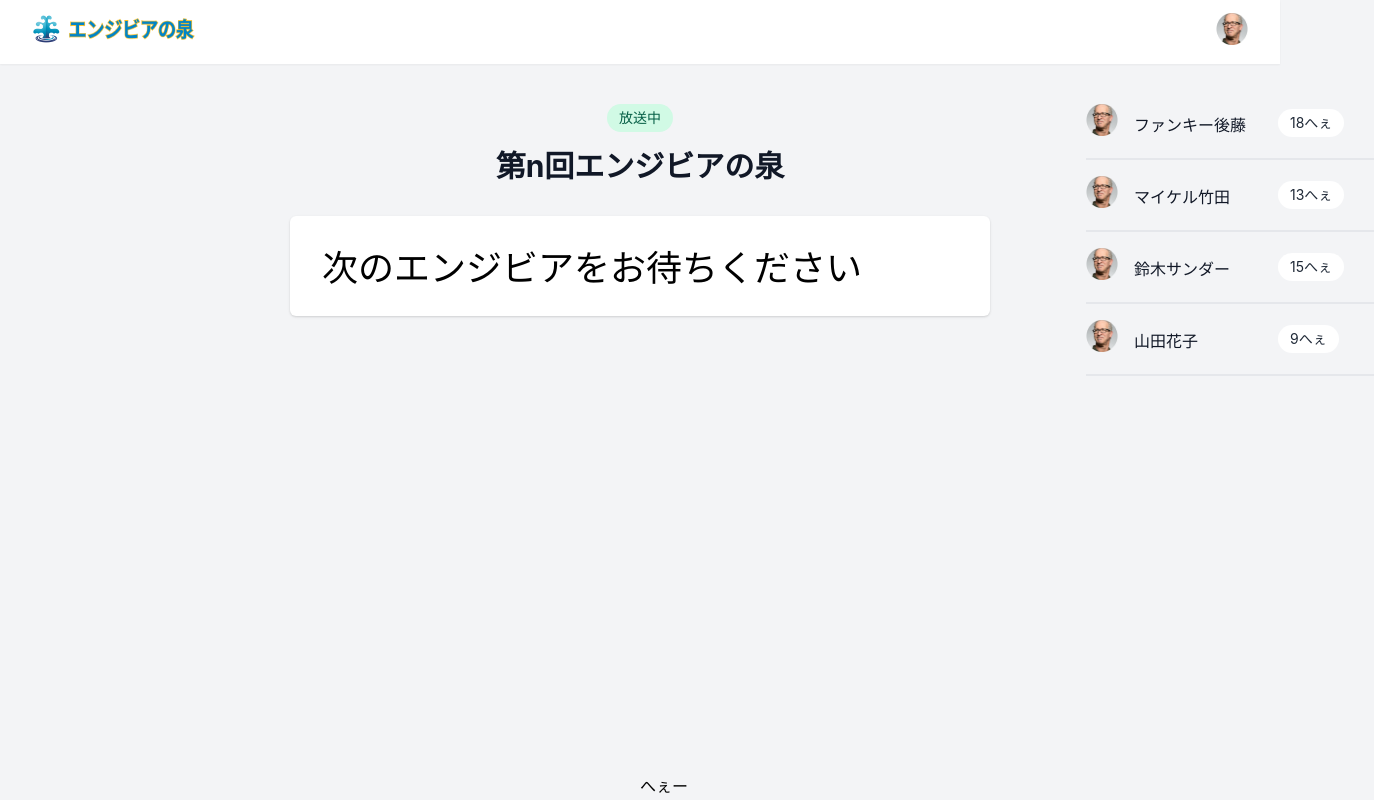
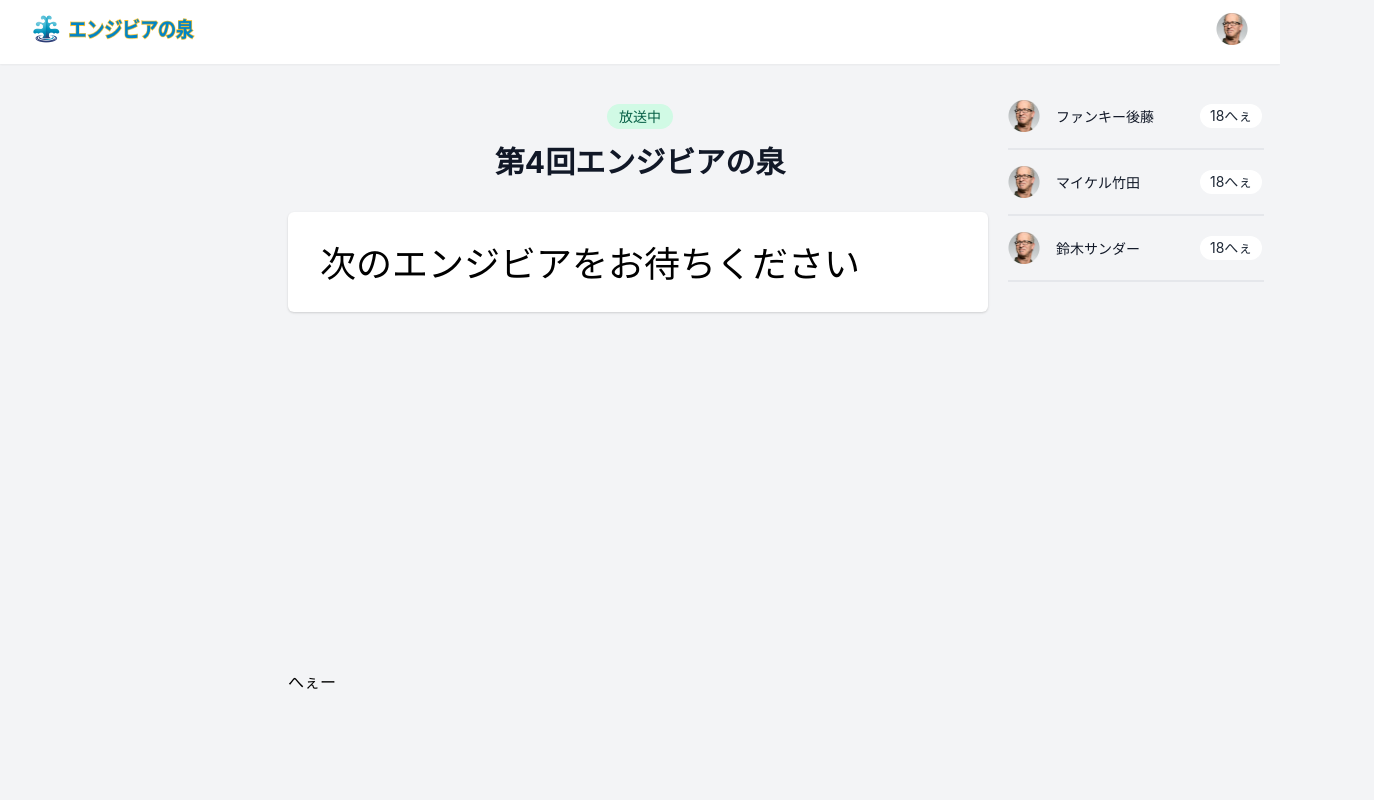
Before and after one commit to Qin-Eva/pj_engivia, a Next.js app: page /posts/show/1 in a window 1280 px wide. Shown: the whole page, 1374 px wide, since content can reach past the window. Built offline with nearby package versions, Linux system fonts and the light colour scheme.

Commit message:
待機ページリファクタリング

```diff
--- a/src/components/StandBy.tsx
+++ /dev/null
@@ -1,92 +0,0 @@
-import React, { VFC } from 'react'
-import Image from 'next/image'
-
-export const StandBy: VFC = () => {
-  return (
-    <div className="flex justify-center w-full">
-      <div className="ml-[384px] relative">
-        {/* TODO: /h1までを#27で作成するコンポーネントに置き換え */}
-        <div className="text-center">
-          <p className="inline-block bg-green-100 text-green-800 px-3 py-1 rounded-full text-sm">
-            放送中
-          </p>
-        </div>
-        <h1 className="text-gray-900 font-bold text-3xl mt-4 text-center">
-          第n回エンジビアの泉
-        </h1>
-        <div className="mt-8 bg-white rounded-md shadow inline-block w-[700px] h-[100px]">
-          <p className="m-8 text-4xl w-[640px] h-[40px]">
-            次のエンジビアをお待ちください
-          </p>
-        </div>
-        {/* TODO: へぇボタンを表示 */}
-        <div className="absolute top-[670px] left-[350px]">へぇー</div>
-      </div>
-      {/* TODO: ここから下、ユーザデータ取得しmapで表示 */}
-      <div>
-        <div className="flex items-center w-72 ml-24 border-b-2 pb-4 mb-4">
-          <div>
-            <Image
-              src="/Avatar.png"
-              alt="ユーザー写真"
-              width="32"
-              height="32px"
-            />
-          </div>
-          <div className="text-gray-900 ml-4 h-[20px] w-[128px]">
-            ファンキー後藤
-          </div>
-          <p className="inline-block bg-white text-gray-800 ml-4 px-3 py-1 rounded-full text-sm">
-            18へぇ
-          </p>
-        </div>
-        <div className="flex items-center w-72 ml-24 border-b-2 pb-4 mb-4">
-          <div>
-            <Image
-              src="/Avatar.png"
-              alt="ユーザー写真"
-              width="32"
-              height="32px"
-            />
-          </div>
-          <div className="text-gray-900 ml-4 h-[20px] w-[128px]">
-            マイケル竹田
-          </div>
-          <p className="inline-block bg-white text-gray-800 ml-4 px-3 py-1 rounded-full text-sm">
-            13へぇ
-          </p>
-        </div>
-        <div className="flex items-center w-72 ml-24 border-b-2 pb-4 mb-4">
-          <div>
-            <Image
-              src="/Avatar.png"
-              alt="ユーザー写真"
-              width="32"
-              height="32px"
-            />
-          </div>
-          <div className="text-gray-900 ml-4 h-[20px] w-[128px]">
-            鈴木サンダー
-          </div>
-          <p className="inline-block bg-white text-gray-800 ml-4 px-3 py-1 rounded-full text-sm">
-            15へぇ
-          </p>
-        </div>
-        <div className="flex items-center w-72 ml-24 border-b-2 pb-4 mb-4">
-          <div>
-            <Image
-              src="/Avatar.png"
-              alt="ユーザー写真"
-              width="32"
-              height="32px"
-            />
-          </div>
-          <div className="text-gray-900 ml-4 h-[20px] w-[128px]">山田花子</div>
-          <p className="inline-block bg-white text-gray-800 ml-4 px-3 py-1 rounded-full text-sm">
-            9へぇ
-          </p>
-        </div>
-      </div>
-    </div>
-  )
-}
--- /dev/null
+++ b/src/components/UserCard.tsx
@@ -0,0 +1,30 @@
+import { VFC } from 'react'
+import Image from 'next/image'
+
+export type TUserCard = {
+  username: string;
+  img: string;
+  hee: number;
+}
+
+export const UserCard: VFC<TUserCard> = (props) => {
+  const { username, img, hee } = props
+  return (
+    <div className="flex items-center w-[256px] border-b-2 pb-[16px] mb-4">
+      <figure className='w-[32px] h-[32px]'>
+        <Image
+          src={img}
+          alt="ユーザー写真"
+          width='32px'
+          height='32px'
+        />
+      </figure>
+      <div className="text-gray-900 ml-4 w-[128px] text-[14px]">
+        { username }
+      </div>
+      <p className="inline-block bg-white text-gray-800 ml-4 px-[10px] py-[2px] rounded-full text-sm text-[14px]">
+        { hee }へぇ
+      </p>
+    </div>
+  )
+}
--- a/src/pages/posts/show/[id]/index.tsx
+++ b/src/pages/posts/show/[id]/index.tsx
@@ -1,6 +1,26 @@
-import { StandBy } from 'components/StandBy'
 import type { NextPage } from 'next'
 import Head from 'next/head'
+import { TitleWithLabel } from 'components/TitleWithLabel'
+import { UserCard } from 'components/UserCard'
+import type { TUserCard } from 'components/UserCard'
+
+const UserCardData: TUserCard[] = [
+  {
+    username: 'ファンキー後藤',
+    img: '/Avatar.png',
+    hee: 18
+  },
+  {
+    username: 'マイケル竹田',
+    img: '/Avatar.png',
+    hee: 18
+  },
+  {
+    username: '鈴木サンダー',
+    img: '/Avatar.png',
+    hee: 18
+  },
+]
 
 const PostStandBy: NextPage = () => {
   return (
@@ -8,7 +28,29 @@ const PostStandBy: NextPage = () => {
       <Head>
         <title>投稿詳細ページ</title>
       </Head>
-      <StandBy />
+      <div className="w-[704px] mx-auto">
+        <div className="relative">
+          <TitleWithLabel title='第4回エンジビアの泉' is_streamed={2} />
+          <div className="mt-8 bg-white rounded-md shadow inline-block w-[700px] h-[100px]">
+            <p className="m-8 text-4xl w-[640px] h-[40px]">
+              次のエンジビアをお待ちください
+            </p>
+          </div>
+        </div>
+        <div className="absolute top-[670px]">へぇー</div>
+        <div className='fixed right-4 top-[100px]'>
+          {UserCardData.map(i => {
+            return (
+              <UserCard
+                key={i.username}
+                username={i.username}
+                img={i.img}
+                hee={i.hee}
+              />
+            )
+        })}
+      </div>
+    </div>
     </>
   )
 }
```
